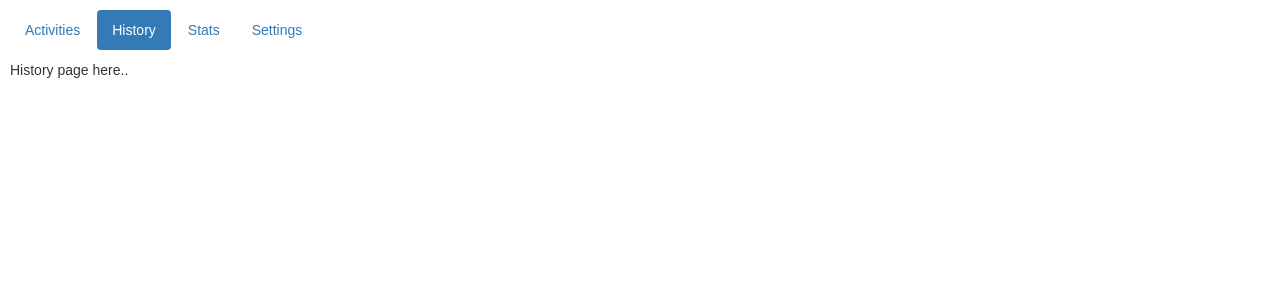
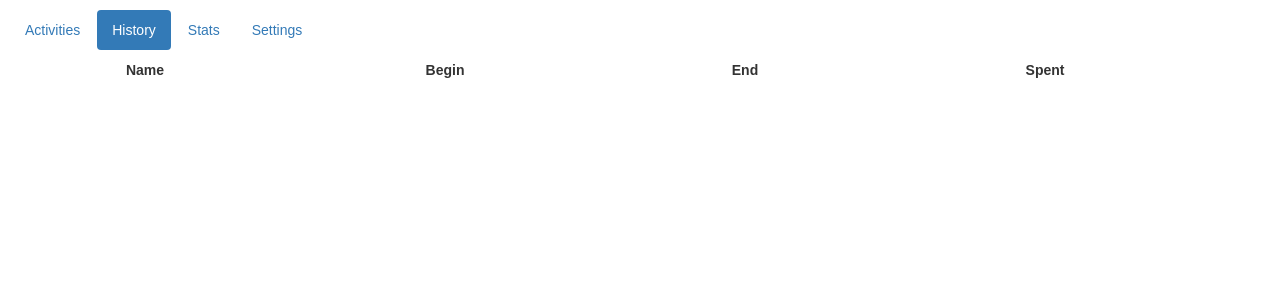
Before and after one commit to slavsan/time-tracker, a React (Create React App) app: page / in a window 1280 px wide. Both pictures are taken after a click on the button "History". Shown: the top 300 px of the page. Built offline with nearby package versions, Linux system fonts and the light colour scheme.

Commit message:
Show all activities in the history page

```diff
--- a/src/TimeTracker.css
+++ b/src/TimeTracker.css
@@ -1,4 +1,4 @@
 #main {
     padding: 10px;
-    width: 400px;
+    max-width: 350px;
 }
--- a/src/TimeTracker.tsx
+++ b/src/TimeTracker.tsx
@@ -1,6 +1,5 @@
 import * as React from 'react';
 import * as moment from 'moment';
-import { Duration } from 'moment/moment';
 import { v4 as uuid } from 'uuid';
 import Task from './types/task';
 import Activity from './types/activity';
@@ -10,6 +9,7 @@ import ActivitiesPage from './components/ActivitiesPage';
 import HistoryPage from './components/HistoryPage';
 import StatsPage from './components/StatsPage';
 import SettingsPage from './components/SettingsPage';
+import TimeSpentCalculator from './lib/TimeSpentCalculator';
 import './bootstrap/css/bootstrap.min.css';
 import './bootstrap/css/bootstrap-theme.min.css';
 import './TimeTracker.css';
@@ -67,16 +67,6 @@ class TimeTracker extends React.Component<{}, {}> {
               this.setState({interval});
             }
           );
-          // - this activity should have no end date so it should be considered
-          //   the current/ongoing activity
-          // - all the other activities for a task should have their times already
-          //   calculated so that we don't parse the time spent for each of them
-          //   continuously
-          // - all the seconds should be calculated and displayed in a formatted way
-          //   after each second
-          // - there should be a chronological list of activities for today which
-          //   should show how much time was spent for each activity
-          // - there should be a summary of all time spent for all tasks
         }
       );
     });
@@ -84,7 +74,6 @@ class TimeTracker extends React.Component<{}, {}> {
 
   getTaskActivities(task: Task) {
     const activities = this.state.activities.filter(a => a.taskId === task.id);
-    console.log('search activities for: %s, count is %o', task.id, activities.length);
     return activities;
   }
 
@@ -111,55 +100,8 @@ class TimeTracker extends React.Component<{}, {}> {
 
   trackActivity() {
     const activeTask = this.getActiveTask();
-    activeTask.timeSpent = this.getTimeSpent(activeTask);
+    activeTask.timeSpent = TimeSpentCalculator.getTimeSpentForAllActivities(this.getTaskActivities(activeTask));
     this.setState({tasks: this.state.tasks});
-  }
-
-  getTimeSpent(task: Task): Duration {
-    const taskActivities = this.getTaskActivities(task);
-    // console.log('task activities %s: %o', JSON.stringify(task), taskActivities);
-
-    const start = moment();
-    const end = moment();
-    let totalTimeSpent: Duration = moment.duration(end.diff(start));
-
-    taskActivities.forEach(activity => {
-      if (activity.timeSpent) {
-        // console.log('time spent is available');
-        if (totalTimeSpent) {
-          totalTimeSpent.add(activity.timeSpent);
-          return;
-        }
-        totalTimeSpent = activity.timeSpent;
-        return;
-      }
-      if (activity.beginDate && activity.endDate) {
-        // console.log('begin date AND end date');
-        const start = moment(activity.beginDate);
-        const end = moment(activity.endDate);
-        const timeSpent = moment.duration(end.diff(start));
-        if (totalTimeSpent) {
-          totalTimeSpent.add(timeSpent);
-          return;
-        }
-        totalTimeSpent = timeSpent;
-        return;
-      }
-      if (activity.beginDate && !activity.endDate) {
-        // console.log('only begin date');
-        const start = moment(activity.beginDate);
-        const end = moment();
-        const timeSpent = moment.duration(end.diff(start));
-        if (totalTimeSpent) {
-          totalTimeSpent.add(timeSpent);
-          return;
-        }
-        totalTimeSpent = timeSpent;
-        return;
-      }
-    });
-
-    return totalTimeSpent;
   }
 
   getCurrentActivity(): Activity {
@@ -167,7 +109,6 @@ class TimeTracker extends React.Component<{}, {}> {
     if (ongoingActivities.length > 1) {
       console.error('more than one ongoing activities');
     }
-    console.log('ongoing activities', ongoingActivities);
     return ongoingActivities[0];
   }
 
@@ -189,7 +130,12 @@ class TimeTracker extends React.Component<{}, {}> {
     }
 
     if (this.state.activeTab === 2) {
-      return <HistoryPage />;
+      return (
+        <HistoryPage
+          activities={this.state.activities}
+          tasks={this.state.tasks}
+        />
+      );
     }
 
     if (this.state.activeTab === 2) {
--- /dev/null
+++ b/src/components/HistoryPage.css
@@ -0,0 +1,15 @@
+.HistoryPage {
+    text-align: center;
+}
+
+.HistoryPage .header {
+    font-weight: bold;
+}
+
+.HistoryPage .row .row > div {
+    padding: 10px 0;
+}
+
+.HistoryPage .row.header > div {
+    padding: 0;
+}
--- a/src/components/HistoryPage.tsx
+++ b/src/components/HistoryPage.tsx
@@ -1,6 +1,15 @@
 import * as React from 'react';
+import * as moment from 'moment';
+import Activity from '../types/activity';
+import { Grid, Col, Row } from 'react-bootstrap';
+import Task from '../types/task';
+import TimeSpentCalculator from '../lib/TimeSpentCalculator';
+import 'moment-duration-format';
+import './HistoryPage.css';
 
 type Props = {
+  tasks: Array<Task>,
+  activities: Array<Activity>
 };
 
 class HistoryPage extends React.Component<{}, {}> {
@@ -10,11 +19,54 @@ class HistoryPage extends React.Component<{}, {}> {
     super(props);
   }
 
+  taskName(activity: Activity): string {
+    const task = this.props.tasks.filter(t => t.id === activity.taskId)[0];
+    return (task && task.name) || '';
+  }
+
+  timeSpent(activity: Activity): string {
+    const timeSpent = TimeSpentCalculator.getTimeSpentForActivity(activity, TimeSpentCalculator.getInitialDuration());
+    return timeSpent.format('HH:mm:ss', {trim: false});
+  }
+
   render() {
     return (
-      <div>
-        History page here..
-      </div>
+      <Grid className="HistoryPage">
+        <Row>
+          <Col>
+            <Row className="header">
+              <Col sm={3} md={3} xs={3}>
+                <span>Name</span>
+              </Col>
+              <Col sm={3} md={3} xs={3}>
+                <span>Begin</span>
+              </Col>
+              <Col sm={3} md={3} xs={3}>
+                <span>End</span>
+              </Col>
+              <Col sm={3} md={3} xs={3}>
+                <span>Spent</span>
+              </Col>
+            </Row>
+            {this.props.activities.map(activity =>
+              <Row key={activity.id}>
+                <Col sm={3} md={3} xs={3}>
+                  {this.taskName(activity)}
+                </Col>
+                <Col sm={3} md={3} xs={3}>
+                  {moment(activity.beginDate).format('HH:mm:ss')}
+                </Col>
+                <Col sm={3} md={3} xs={3}>
+                  {moment(activity.endDate).format('HH:mm:ss')}
+                </Col>
+                <Col sm={3} md={3} xs={3}>
+                  {this.timeSpent(activity)}
+                </Col>
+              </Row>
+            )}
+          </Col>
+        </Row>
+      </Grid>
     );
   }
 }
--- /dev/null
+++ b/src/lib/TimeSpentCalculator.ts
@@ -0,0 +1,61 @@
+import * as moment from 'moment';
+import { Duration } from 'moment/moment';
+import Activity from '../types/activity';
+
+class TimeSpentCalculator {
+  static getInitialDuration(): Duration {
+    const start = moment();
+    const end = moment();
+    return moment.duration(end.diff(start));
+  }
+
+  static getTimeSpentForAllActivities(taskActivities: Array<Activity>): Duration {
+    let totalTimeSpent = this.getInitialDuration();
+
+    taskActivities.forEach(activity => {
+      totalTimeSpent = TimeSpentCalculator.getTimeSpentForActivity(activity, totalTimeSpent);
+    });
+
+    return totalTimeSpent;
+  }
+
+  static getTimeSpentForActivity(activity: Activity, totalTimeSpent: Duration): Duration {
+    if (activity.timeSpent) {
+      // console.log('time spent is available');
+      if (totalTimeSpent) {
+        totalTimeSpent.add(activity.timeSpent);
+        return totalTimeSpent;
+      }
+      totalTimeSpent = activity.timeSpent;
+      return totalTimeSpent;
+    }
+    if (activity.beginDate && activity.endDate) {
+      // console.log('begin date AND end date');
+      const start = moment(activity.beginDate);
+      const end = moment(activity.endDate);
+      const timeSpent = moment.duration(end.diff(start));
+      if (totalTimeSpent) {
+        totalTimeSpent.add(timeSpent);
+        return totalTimeSpent;
+      }
+      totalTimeSpent = timeSpent;
+      return totalTimeSpent;
+    }
+    if (activity.beginDate && !activity.endDate) {
+      // console.log('only begin date');
+      const start = moment(activity.beginDate);
+      const end = moment();
+      const timeSpent = moment.duration(end.diff(start));
+      if (totalTimeSpent) {
+        totalTimeSpent.add(timeSpent);
+        return totalTimeSpent;
+      }
+      totalTimeSpent = timeSpent;
+      return totalTimeSpent;
+    }
+
+    return totalTimeSpent;
+  }
+}
+
+export default TimeSpentCalculator;
```
